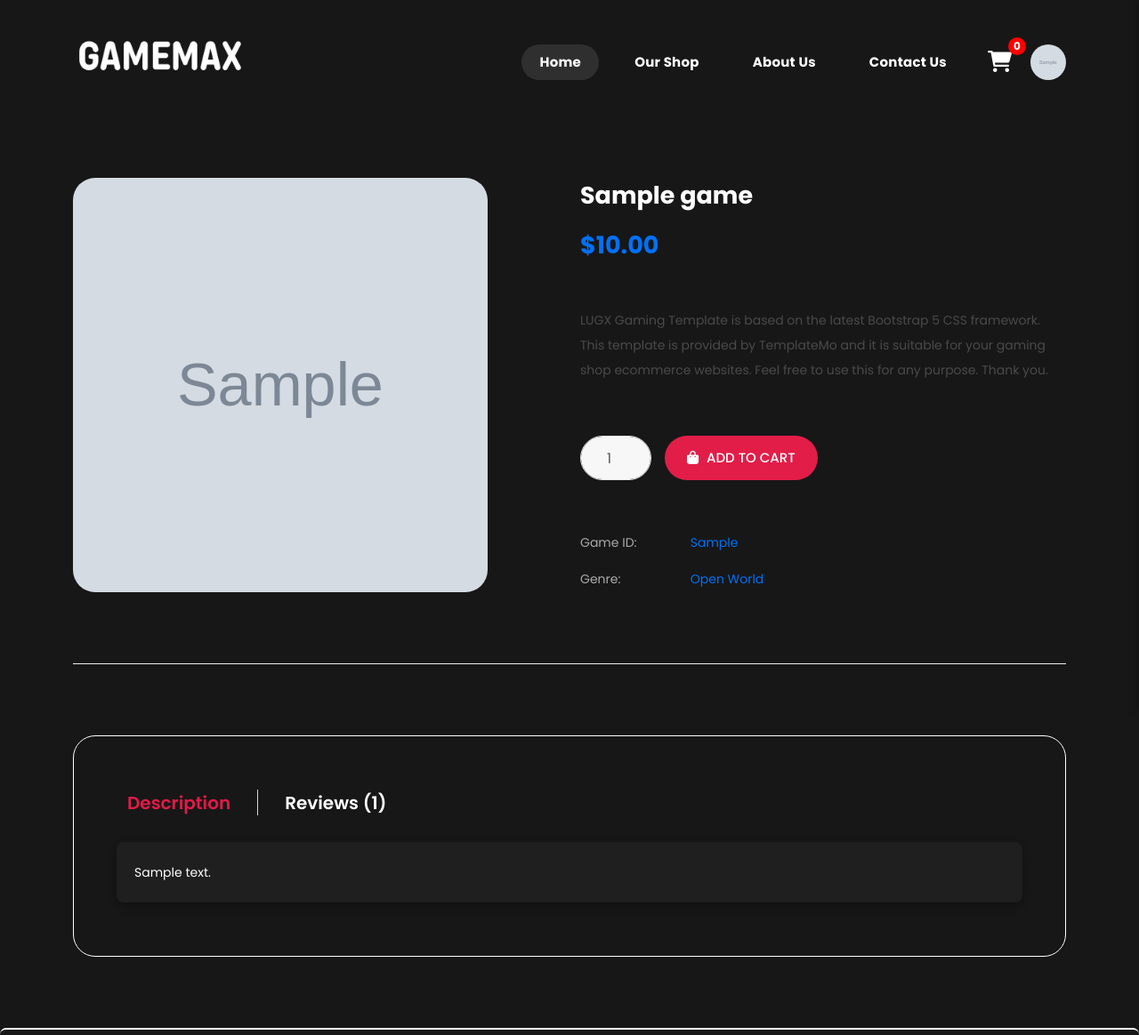
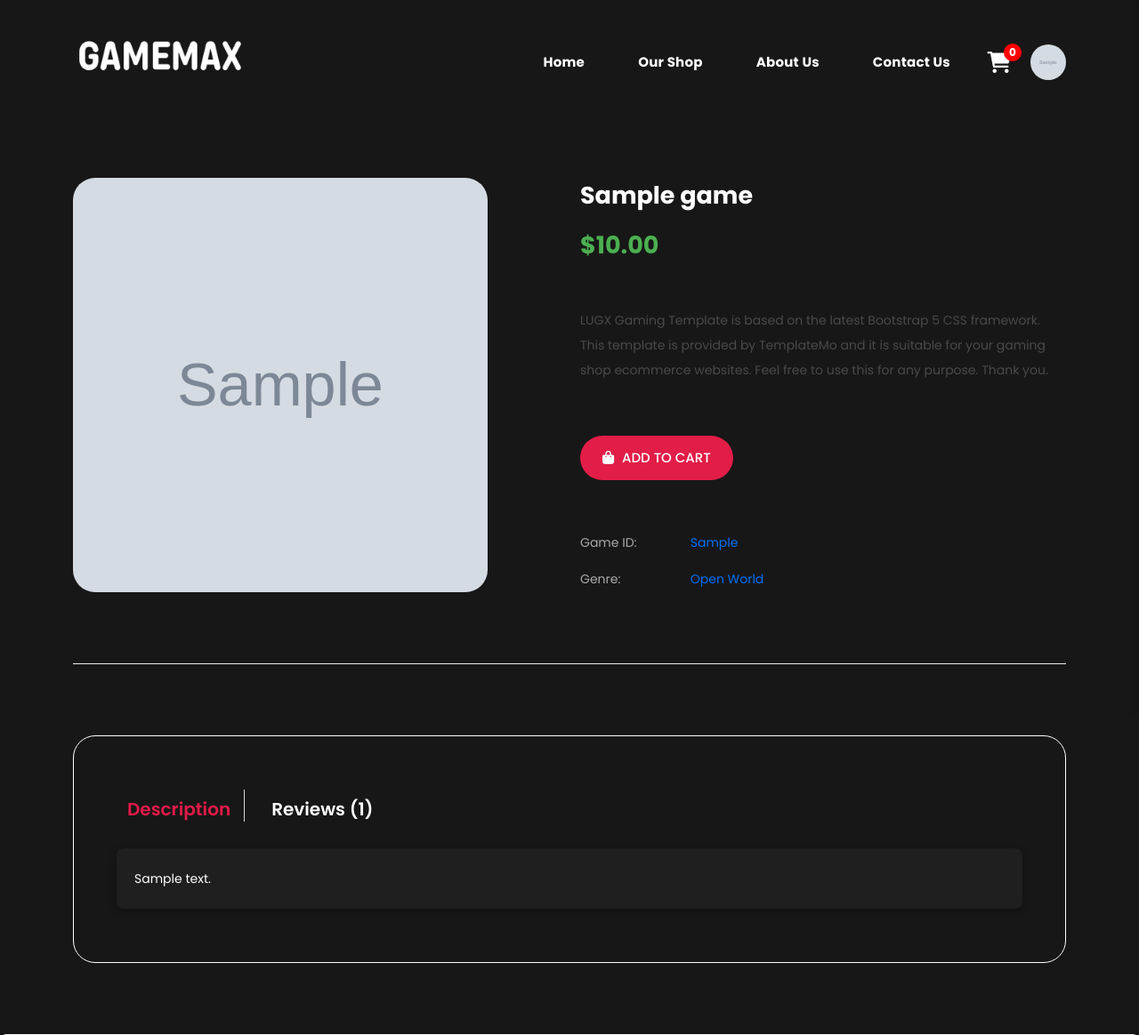
Before and after one commit to ZdravkoIvanovBG/GameMax, a Django app: a page that uses templates/base/base.html in a window 1280 px wide. Shown: the top 1164 px of the page at 89% size. Run offline with Django 5.2, Linux system fonts and the light colour scheme; a user stored in the database is signed in; tables that the repository leaves empty hold one stand-in row (values such as "Sample post"); grey boxes marked "Sample" are stand-in pictures; some libraries are stand-ins or nearby versions.

Commit message:
Moved Add To Cart Functionality To Game Details Page

```diff
--- a/GameMax/shop/serializers.py
+++ b/GameMax/shop/serializers.py
@@ -36,9 +36,12 @@
 
 
 class CartItemSerializer(serializers.ModelSerializer):
+    game = GameSerializer(read_only=True)
+
     class Meta:
         model = CartItem
-        fields = '__all__'
+        fields = ['id', 'cart', 'game']
+        read_only_fields = ['id']
 
 
 class CartSerializer(serializers.ModelSerializer):
--- a/GameMax/shop/urls.py
+++ b/GameMax/shop/urls.py
@@ -10,7 +10,7 @@
 
     # Game-related API Paths
     path('api/games/', GameListView.as_view(), name='games-list'),
-    path('api/games/<int:pk>/', GameRetrieveView.as_view(), name='single-game-details'),
+    path('api/games/<slug:slug>/', GameRetrieveView.as_view(), name='single-game-details'),
 
     # Cart-related API paths
     path('api/cart/remove/<int:pk>/', RemoveFromCart.as_view(), name='remove-from-cart'),
--- a/GameMax/shop/views.py
+++ b/GameMax/shop/views.py
@@ -41,6 +41,7 @@
 class GameRetrieveView(RetrieveAPIView):
     serializer_class = GameSerializer
     queryset = Game.objects.all()
+    lookup_field = 'slug'
 
 
 class CartView(RetrieveAPIView):
@@ -52,6 +53,20 @@
         cart, created = Cart.objects.get_or_create(user=user)
 
         return cart
+
+
+# @extend_schema(
+#     tags=['shop'],
+#     summary='List Cart Items',
+#     request=CartItemSerializer
+# )
+# class CartItemsAPIView(APIView):
+#     def get(self, request):
+#         cart_items = CartItem.objects.filter(cart__user=request.user)
+#
+#         serializer = CartItemSerializer(cart_items, many=True)
+#
+#         return Response(serializer.data)
 
 
 @extend_schema(
--- a/static/assets/css/styles.css
+++ b/static/assets/css/styles.css
@@ -26,6 +26,7 @@
 ---------------------------------------------
 */
 @import url("https://fonts.googleapis.com/css2?family=Poppins:wght@100;200;300;400;500;600;700;800;900");
+
 /*
 ---------------------------------------------
 reset
@@ -603,10 +604,12 @@
         border-radius: 0px 0px 25px 25px;
         width: 100%;
     }
+
     .background-header .main-nav .nav,
     .header-area .main-nav .nav {
         background-color: #fff;
     }
+
     .background-header .main-nav .nav li a,
     .header-area .main-nav .nav li a {
         line-height: 50px;
@@ -616,6 +619,7 @@
         background-color: #fff;
         border-radius: 0px 0px 25px 25px;
     }
+
     .background-header .main-nav .nav li,
     .header-area .main-nav .nav li {
         border-top: 1px solid #ddd;
@@ -623,43 +627,53 @@
         height: 50px;
         border-radius: 0px 0px 25px 25px;
     }
+
     .background-header .main-nav .nav li:last-child,
     .header-area .main-nav .nav li:last-child {
         border-radius: 0px 0px 25px 25px;
     }
+
     .header-area .main-nav .nav {
         height: auto;
         flex-basis: 100%;
     }
+
     .header-area .main-nav .logo {
         position: absolute;
         left: 30px;
         top: 0px;
     }
+
     .background-header .main-nav .logo {
         top: 0px;
     }
+
     .background-header .main-nav .border-button {
         top: 0px !important;
     }
+
     .header-area .main-nav .border-button {
         position: absolute;
         top: 15px;
         right: 70px;
     }
+
     .header-area.header-sticky .nav li a:hover,
     .header-area.header-sticky .nav li a.active {
         color: #ee626b !important;
         opacity: 1;
     }
+
     .header-area.header-sticky .nav li.search-icon a {
         width: 100%;
     }
+
     .header-area .nav li:last-child a {
         background-color: transparent !important;
         font-weight: 300 !important;
         text-transform: capitalize !important;
     }
+
     .header-area {
         background-color: transparent;
         padding: 0px 15px;
@@ -667,19 +681,24 @@
         box-shadow: none;
         text-align: center;
     }
+
     .header-area .container {
         padding: 0px;
     }
+
     .header-area .logo {
         margin-left: 0px;
         margin-top: 30px;
     }
+
     .header-area .menu-trigger {
         display: block !important;
     }
+
     .header-area .main-nav {
         overflow: hidden;
     }
+
     .header-area .main-nav .nav {
         float: none;
         width: 100%;
@@ -690,15 +709,19 @@
         transition: all 0s ease 0s;
         margin-left: 0px;
     }
+
     .header-area .main-nav .nav li:first-child {
         border-top: 1px solid #eee;
     }
+
     .header-area.header-sticky .nav {
         margin-top: 100px !important;
     }
+
     .background-header.header-sticky .nav {
         margin-top: 80px !important;
     }
+
     .header-area .main-nav .nav li {
         width: 100%;
         background: #fff;
@@ -1445,7 +1468,7 @@
     display: inline;
 }
 
-.single-product form button {
+.single-product button {
     display: inline-block;
     height: 50px;
     line-height: 50px;
@@ -1457,15 +1480,15 @@
     padding: 0px 25px;
     border: none;
     border-radius: 25px;
-  transition: all 0.3s;
-}
-
-.single-product form button i {
+    transition: all 0.3s ease;
+}
+
+.single-product button i {
     margin-right: 5px;
 }
 
-.single-product form button:hover {
-  background-color: #0071f8;
+.single-product button:hover {
+    transform: scale(1.03);
 }
 
 .single-product ul {
@@ -1640,10 +1663,12 @@
     .header-area {
         top: 0;
     }
+
     .main-banner .right-image span.offer {
         left: 20px;
         bottom: 20px;
     }
+
     .cta .subscribe form button {
         position: relative;
         width: 100%;
@@ -1655,67 +1680,85 @@
     .header-area .main-nav .logo img {
         max-width: 110px;
     }
+
     .header-area .main-nav .nav li a {
         padding-left: 10px;
         padding-right: 10px;
     }
+
     .header-area .main-nav ul.nav {
         margin-top: 0px;
     }
+
     .background-header .main-nav ul.nav {
         margin-top: 20px;
     }
+
     .main-banner .caption {
         margin-bottom: 45px;
         text-align: center;
     }
+
     .main-banner .caption form,
     .main-banner .caption form input {
         max-width: 100%;
     }
+
     .features .item {
         margin-bottom: 30px;
     }
+
     .trending .main-button,
     .cta::after,
     .most-played .main-button,
     .related-games .main-button {
         display: none;
     }
+
     .most-played .section-heading {
         text-align: center;
     }
+
     .cta .shop {
         padding: 30px;
         margin-bottom: 30px;
     }
+
     .cta .subscribe {
         padding: 30px;
     }
+
     .cta .shop .section-heading {
         margin-right: 0px;
     }
+
     .trending ul.trending-filter li a {
         font-size: 13px;
         padding: 8px 10px;
     }
+
     .trending ul.trending-filter li {
         margin: 5px 2px;
     }
+
     .single-product .left-image {
         margin-right: 0px;
         margin-bottom: 45px;
     }
+
     .tabs-content .nav-link {
         font-size: 16px;
     }
+
     .tabs-content ul.nav-tabs li {
         margin-right: 15px;
         padding-right: 15px;
     }
+
     .page-heading {
         padding: 140px 0px 100px 0px;
     }
+
     .contact-page .right-content {
         margin-left: 0px;
         margin-top: 45px;
--- a/static/assets/external-css/external.css
+++ b/static/assets/external-css/external.css
@@ -128,6 +128,10 @@
     .section-heading h2 {
         font-size: 28px;
     }
+}
+
+.single-product span.price {
+    color: #4caf50 !important;
 }
 
 section.pricing {
@@ -563,9 +567,21 @@
     box-shadow: 0 0 15px rgb(255, 204, 0), 0 0 20px rgb(255, 204, 0);
 }
 
+@media (max-width: 1479px) {
+    .game-card {
+        width: 379px !important;
+    }
+}
+
+@media (max-width: 1917px) {
+    .game-card-image img {
+        height: 13vh !important;
+    }
+}
+
 @media (max-width: 1200px) {
     .game-item {
-        width: 200px;
+        width: 70px;
     }
 }
 
@@ -689,7 +705,8 @@
 
 @media (max-width: 1439px) {
     .game-card {
-        height: 60vh;
+        height: 20vh;
+        width: 365px;
     }
 }
 
@@ -956,6 +973,17 @@
     content: none;
 }
 
+.nav .nav-item {
+    position: relative;
+    padding-top: 7px;
+    padding-right: 15px !important;
+    transition: all 0.3s ease;
+}
+
+.nav .nav-item:hover {
+    transform: scale(1.1);
+}
+
 .cart-button {
     position: relative;
     background: none;
@@ -963,6 +991,9 @@
     cursor: pointer;
     font-size: 20px;
     color: white;
+    display: flex;
+    justify-content: center;
+    width: 30px;
 }
 
 .cart-button:focus {
@@ -972,6 +1003,7 @@
 /* Shopping cart icon */
 .cart-button .fa-shopping-cart {
     font-size: 24px;
+    pointer-events: none !important;
 }
 
 /* Badge for item count */
--- a/static/assets/js/game-cards.js
+++ b/static/assets/js/game-cards.js
@@ -20,8 +20,6 @@
 }
 
 function renderGameCard(game) {
-    const gameContainer = document.querySelector(".game-section");
-
     const card = document.createElement("div");
     card.classList.add("game-card");
     card.onclick = () => {
--- a/static/assets/js/main.js
+++ b/static/assets/js/main.js
@@ -13,12 +13,10 @@
     cartMenu.classList.toggle("hidden"); // Show or hide the cart menu
 });
 
-// Function to close the cart menu
 closeCartButton.addEventListener("click", () => {
     cartMenu.classList.add("hidden"); // Hide the cart menu
 });
 
-// Close cart menu if the user clicks outside it
 window.addEventListener("click", (e) => {
     if (!cartMenu.contains(e.target) && e.target !== cartButton) {
         cartMenu.classList.add("hidden");
--- a/static/assets/js/shop-cart.js
+++ /dev/null
@@ -1,221 +0,0 @@
-async function fetchCartData() {
-    try {
-        let apiURL = '/api/cart/';
-
-        const response = await fetch(apiURL);
-
-        if (!response.ok) {
-            throw new Error('Failed to fetch cart');
-        }
-
-        const cartData = await response.json();
-
-        await renderCart(cartData.items);
-        updateCartCount(cartData.items);
-        updateTotalPrice(cartData.total_price);
-    } catch (error) {
-        console.error('Error fetching cart data:', error);
-    }
-}
-
-async function fetchGameDetails(gameId) {
-    try {
-        const response = await fetch(`/shop/api/games/${gameId}`);
-
-        if (!response.ok) {
-            throw new Error('Failed to fetch game details.')
-        }
-
-        return await response.json();
-
-    } catch (error) {
-        console.error('Error fetching game details:', error);
-        return null;
-    }
-}
-
-async function getCartId() {
-    const response = await fetch('/api/cart/');
-    const cartData = await response.json();
-
-    // console.log(cartData.id);
-    return cartData.id;
-}
-
-function updateCartCount(cartItems) {
-    const cartCount = document.getElementById("cart-count");
-    cartCount.textContent = cartItems.length; // Update the badge with the number of items in the cart
-}
-
-function updateTotalPrice(totalPrice) {
-    document.getElementById('cart-total').textContent = `$${totalPrice}`
-}
-
-async function renderCart(cartItems) {
-    const cartItemsContainer = document.querySelector(".cart-items");
-
-    while (cartItemsContainer.firstChild) {
-        cartItemsContainer.removeChild(cartItemsContainer.firstChild);
-    }
-
-    // Check if cart is empty
-    if (cartItems.length === 0) {
-        const emptyMessage = document.createElement("p");
-        emptyMessage.classList.add("empty-cart-message");
-        emptyMessage.textContent = "Your cart is empty.";
-        cartItemsContainer.appendChild(emptyMessage);
-        return;
-    }
-
-    // Render each cart item
-    for (const item of cartItems) {
-        const game = await fetchGameDetails(item['game']);
-
-        const cartItem = document.createElement("div");
-        cartItem.classList.add("cart-item");
-
-        const itemImage = document.createElement("img");
-        itemImage.src = game.game_image;
-        itemImage.alt = `${game.title} Thumbnail`;
-        itemImage.classList.add("cart-item-image");
-
-        const itemDetails = document.createElement("div");
-        itemDetails.classList.add("cart-item-details");
-
-        const itemTitle = document.createElement("h4");
-        itemTitle.classList.add("cart-item-title");
-        itemTitle.textContent = game.title;
-
-        const removeLink = document.createElement("a");
-        removeLink.href = "#";
-        removeLink.classList.add("cart-item-remove");
-        removeLink.textContent = "Remove";
-        removeLink.addEventListener("click", () => removeFromCart(item.id));
-
-        itemDetails.appendChild(itemTitle);
-        itemDetails.appendChild(removeLink);
-
-        const itemGenre = document.createElement("div");
-        itemGenre.classList.add("cart-item-genre");
-        itemGenre.textContent = game.genre;
-
-        const itemPrice = document.createElement("div");
-        itemPrice.classList.add("cart-item-price");
-        itemPrice.textContent = `$${game.price}`
-
-        cartItem.appendChild(itemImage);
-        cartItem.appendChild(itemDetails);
-        cartItem.appendChild(itemGenre);
-        cartItem.appendChild(itemPrice);
-
-        cartItemsContainer.appendChild(cartItem);
-    }
-
-    // Update the cart count badge
-    updateCartCount(cartItems);
-}
-
-document.addEventListener('DOMContentLoaded', fetchCartData);
-
-function getCSRFToken() {
-    const csrfToken = document.cookie.split(';').find(cookie => cookie.trim().startsWith('csrftoken='));
-
-    return csrfToken ? csrfToken.split('=')[1] : null;
-}
-
-async function addToCart(gameId) {
-    const cartId = await getCartId();
-
-    if (!cartId) {
-        console.error('Cart ID not found');
-        return;
-    }
-
-    const csrfToken = getCSRFToken();
-
-    if (!csrfToken) {
-        console.error('CSRF token not found');
-        return;
-    }
-
-    try {
-        const response = await fetch('api/cart/add/', {
-            method: 'POST',
-            headers: {
-                'Content-Type': 'application/json',
-                'X-CSRFToken': csrfToken,
-            },
-            body: JSON.stringify({
-                cart: cartId,
-                game: gameId
-            }),
-        });
-
-        if (!response.ok) {
-            throw new Error('Failed to add to cart');
-        }
-
-        fetchCartData();
-
-    } catch (error) {
-        console.error('Error adding to cart: ', error);
-    }
-}
-
-async function removeFromCart(cartItemId) {
-    const csrfToken = getCSRFToken();
-
-    if (!csrfToken) {
-        console.error('CSRF token not found');
-        return;
-    }
-
-    try {
-        const response = await fetch(`api/cart/remove/${cartItemId}/`, {
-            method: 'DELETE',
-            headers: {
-                'Content-Type': 'application/json',
-                'X-CSRFToken': csrfToken,
-            },
-        });
-
-        if (!response.ok) {
-            throw new Error('Failed to remove item from cart');
-        }
-
-        fetchCartData();
-    } catch (error) {
-        console.error('Error removing item from cart: ', error);
-    }
-
-}
-
-async function checkout() {
-    try {
-        const response = await fetch('/interactions/api/checkout/', {
-            method: 'POST',
-            headers: {
-                'Content-Type': 'application/json',
-                'X-CSRFToken': getCSRFToken(),
-            },
-        });
-
-        if (!response.ok) {
-            throw new Error('Failed to complete checkout');
-        }
-
-        // const orderData = await response.json();
-
-        window.location.href = '/interactions/orders/';
-    } catch (error) {
-        console.error('Error during checkout: ', error);
-    }
-}
-
-document.addEventListener('DOMContentLoaded', () => {
-    const checkoutButton = document.getElementById('checkout');
-
-    checkoutButton.addEventListener('click', async () => {
-        await checkout();
-    })
-})
--- a/templates/base/base.html
+++ b/templates/base/base.html
@@ -55,7 +55,7 @@
                     <!-- ***** Logo End ***** -->
                     <!-- ***** Menu Start ***** -->
                     <ul class="nav">
-                        <li><a href="{% url 'home' %}" class="active fw-bold">Home</a></li>
+                        <li><a href="{% url 'home' %}" class="fw-bold">Home</a></li>
                         <li><a href="{% url 'shop' %}" class="fw-bold">Our Shop</a></li>
                         <li><a href="#" class="fw-bold">About Us</a></li>
                         <li><a href="#" class="fw-bold">Contact Us</a></li>
@@ -81,7 +81,11 @@
                                     <div class="profile-header">
                                         <div class="profile-details">
                                             <h4 class="text-white" style="font-size:22px;">
-                                                Hello, {{ request.user.profile.full_name }}!</h4>
+                                                {% if request.user.profile.full_name %}
+                                                    Hello, {{ request.user.profile.full_name }}!</h4>
+                                                {% else %}
+                                                    Hello!
+                                                {% endif %}
                                             <p>{{ request.user.email }}</p>
                                         </div>
                                     </div>
@@ -122,7 +126,8 @@
                                 </div>
                             </li>
                         {% else %}
-                            <li><a href="{% url 'register' %}" class="fw-bold my-color">Sign Up</a></li>
+                            <li><a href="{% url 'register' %}" class="fw-bold my-color">Sign Up</a>
+                            </li>
                         {% endif %}
 
                     </ul>
@@ -144,7 +149,6 @@
     </div>
 
     <div class="cart-items">
-        <p class="empty-cart-message">Your cart is empty.</p>
     </div>
 
     <div class="cart-menu-footer">
@@ -184,8 +188,7 @@
 <script src="{% static 'assets/js/counter.js' %}"></script>
 <script src="{% static 'assets/js/custom.js' %}"></script>
 <script src="{% static 'assets/js/main.js' %}"></script>
-<script src="{% static 'assets/js/shop-cart.js' %}"></script>
-
+<script type="module" src="{% static 'assets/js/shopping-cart/cartUI.js' %}"></script>
 
 </body>
 </html>
--- a/templates/products/product-details.html
+++ b/templates/products/product-details.html
@@ -18,10 +18,9 @@
                         TemplateMo and it is suitable for your gaming shop ecommerce websites. Feel free to use this for
                         any
                         purpose. Thank you.</p>
-                    <form id="qty" action="#">
-                        <input type="number" class="form-control" id="1" aria-describedby="quantity" placeholder="1">
-                        <button type="submit" class="my-color"><i class="fa fa-shopping-bag"></i> ADD TO CART</button>
-                    </form>
+                    <button type="submit" class="my-color" id="add-to-cart"><i class="fa fa-shopping-bag"></i> ADD TO
+                        CART
+                    </button>
                     <ul>
                         <li><span>Game ID:</span> {{ object.game_abbreviation }}</li>
                         <li><span>Genre:</span> {{ object.genre }}
@@ -91,4 +90,7 @@
         </div>
     </div>
 
+    {% block extra_script %}
+        <script type="module" src="{% static 'assets/js/shopping-cart/cart.js' %}"></script>
+    {% endblock %}
 {% endblock %}
--- a/templates/shop/shop.html
+++ b/templates/shop/shop.html
@@ -17,7 +17,7 @@
         </div>
     </div>
 
-
+    <h1 class="franchise-filter"><span>Franchise</span> Filter</h1>
     <div class="game-container anim-bottom">
         {% for f in franchise_list %}
             <div class="game-item" data-franchise="{{ f.name }}">
```
Also changed, not shown: static/assets/js/shopping-cart/cart.js (added, +58 -0 lines), static/assets/js/shopping-cart/cartUI.js (added, +317 -0 lines). Lines whose indentation alone changed are shown as unchanged.
